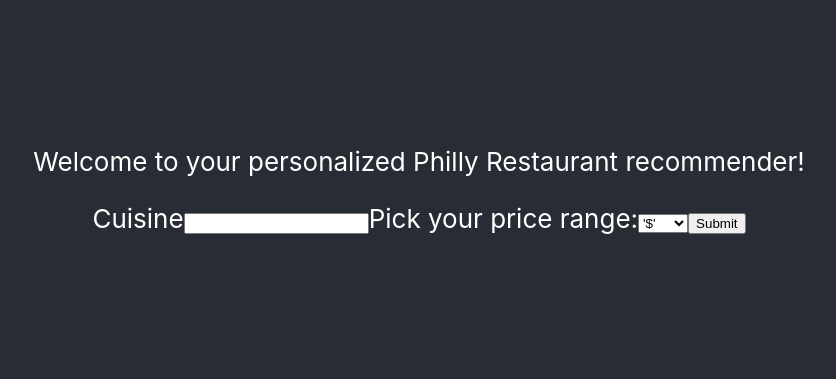
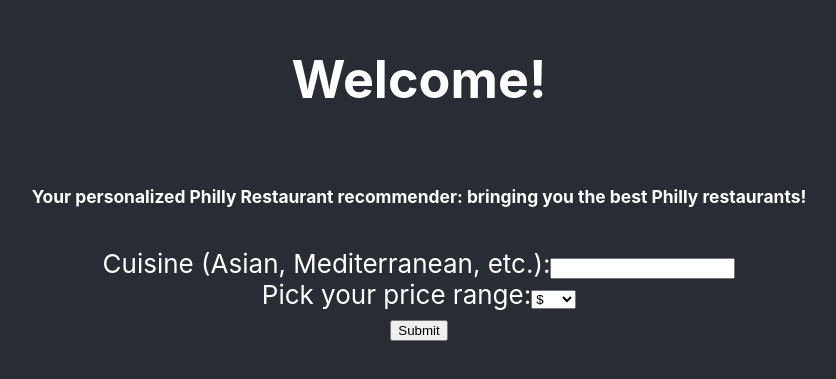
Before and after one commit to kamyhuo/NETS-150-Final-Project, a React (Create React App) app: page / in a window 1280 px wide. Shown: the part 223-602 px from the top of the page, without its empty margins (221-1057 px from the left). Built offline with nearby package versions, Linux system fonts and the light colour scheme.

Commit message:
updated input form

```diff
--- a/src/App.js
+++ b/src/App.js
@@ -5,7 +5,7 @@ import './App.css';
 class InputForm extends React.Component {
   constructor(props) {
     super(props);
-    this.state = {cuisine: '', price: ''};
+    this.state = {cuisine: '', price: 'single'};
 
     this.handleChange = this.handleChange.bind(this);
     this.handleSubmit = this.handleSubmit.bind(this);
@@ -22,27 +22,29 @@ class InputForm extends React.Component {
   }
 
   handleSubmit(event) {
-    alert('A cuisine was submitted: ' + this.state.cuisine + ' with price: ' + this.state.price);
+    alert('cuisine: ' + this.state.cuisine + ', price: ' + this.state.price);
     event.preventDefault();
   }
 
   render() {
     return (
       <form onSubmit={this.handleSubmit}>
+
         <label>
-          Cuisine
+          Cuisine (Asian, Mediterranean, etc.):
           <input type="text" value={this.state.cuisine} onChange={this.handleChange} name='cuisine'/>
-
+<br />
            <label>
           Pick your price range:
 
-          <select value={this.state.price} onChange={this.handleChange} type='price' name = 'price'>
-            <option value="single">'$'</option>
-            <option value="double">'$$'</option>
-            <option value="triple">'$$$'</option>
+          <select value={this.state.price} onChange={this.handleChange} name = 'price'>
+            <option value="single">$</option>
+            <option value="double">$$</option>
+            <option value="triple">$$$</option>
           </select>
         </label>
         </label>
+        <br />
         <input type="submit" value="Submit" />
       </form>
     );
@@ -56,10 +58,12 @@ class App extends Component {
         <header className="App-header">
 
       {   /* <img src={require("./cheesesteak.jpeg")} className="App-logo" alt = ""/> */ }
+      <h1> Welcome! </h1>
+          <h6>
+            Your personalized Philly Restaurant recommender: bringing you the best Philly restaurants!
+            <br />
 
-          <p>
-            Welcome to your personalized Philly Restaurant recommender!
-          </p>
+          </h6>
       < InputForm />
         </header>
       </div>
```
